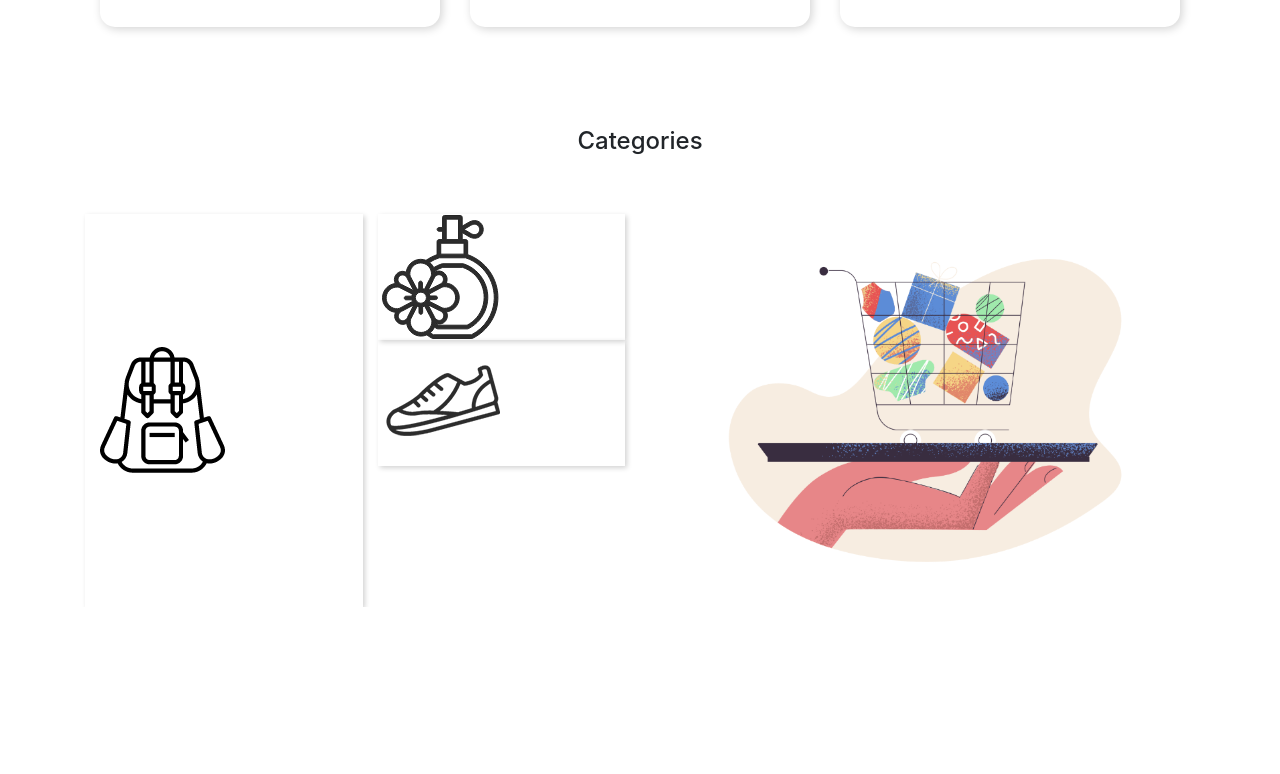
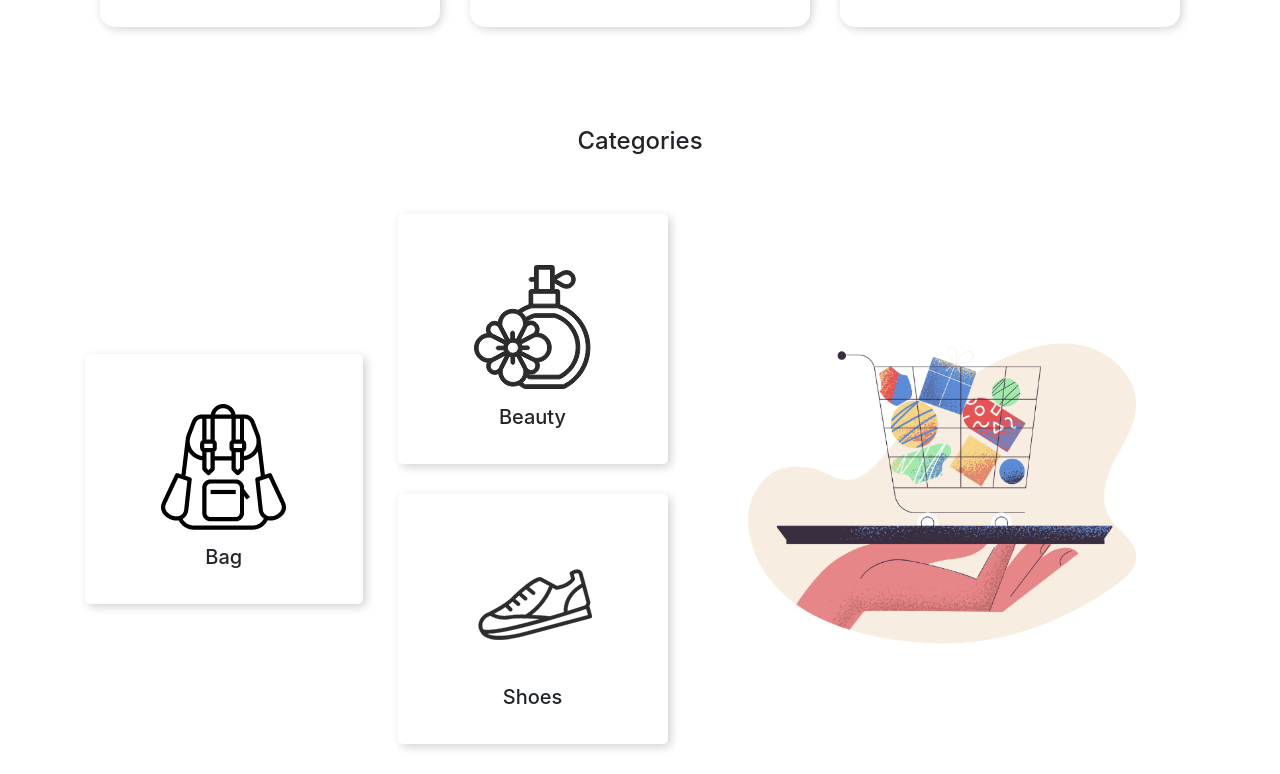
Before and after one commit to Rouqas/Hot-Gadgets, a plain HTML site: page index.html in a window 1280 px wide. Shown: the part 1976-2750 px from the top of the page. Before the commit the page ends 2583 px from the top, so only its background shows below. Drawn offline with nearby package versions, Linux system fonts and the light colour scheme.

Commit message:
i did it

```diff
--- a/index.html
+++ b/index.html
@@ -6,6 +6,7 @@
     <title>HOT-GADGETS</title>
     <link rel="stylesheet" href="https://stackpath.bootstrapcdn.com/bootstrap/4.5.0/css/bootstrap.min.css" integrity="sha384-9aIt2nRpC12Uk9gS9baDl411NQApFmC26EwAOH8WgZl5MYYxFfc+NcPb1dKGj7Sk" crossorigin="anonymous">
     <link rel="stylesheet" href="style.css">
+    <link rel="shortcut icon" href="images/logo.png" type="image/x-icon">
 </head>
 <body>
 
@@ -182,19 +183,22 @@
      <div class="title3 d-flex justify-content-center">
       <h4>Categories</h4>
      </div>
-     <div class="row">
-       <div class="col-md-3 box d-flex align-items-center">
+     <div class="row d-flex align-items-center">
+       <div class="box col-md-3">
           <img src="images/Categories/bag.png" alt="">
+          <h5>Bag</h5>
        </div>
        <div class="col-md-3">
-         <div class=" box">
+         <div class="box">
             <img src="images/Categories/perfume.png" alt="">
+            <h5>Beauty</h5>
           </div>
-          <div class=" box">
+          <div class="box">
             <img src="images/Categories/shoe.png" alt="">
+            <h5>Shoes</h5>
           </div>
           </div>
-       <div class="col-md-6">
+       <div class="col-md-5">
           <img src="images/Categories/pale-order.png" alt="">
        </div>
      </div>
--- a/style.css
+++ b/style.css
@@ -21,6 +21,7 @@
 }
 b{
     color: #ffbb00;
+    cursor: pointer;
 }
 .card-footer{
     background-color: white;
@@ -31,9 +32,20 @@ b{
 
 }
 
-.col-md-6 img{
-    width: 100%;
+.col-md-5 img{
+
+    width: 120%;
 }
 .box{
-    box-shadow: 2px 2px 5px lightgrey;
+    text-align: center;
+    border: none;
+    border-radius: 5px;
+    box-shadow: 3px 3px 10px lightgrey;
+    padding-top: 50px;
+    height: 250px;
+    width: 270px;
+    margin: 0 20px 30px 0;
 }
+.box h5{
+    margin: 15px;
+}
```
